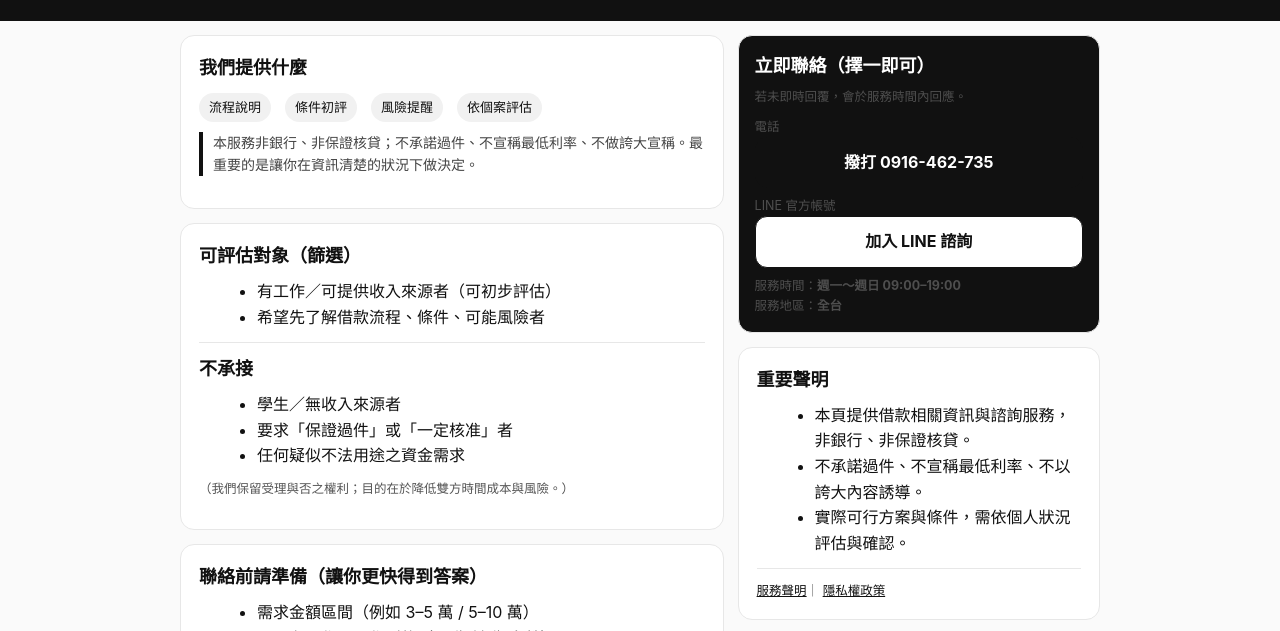
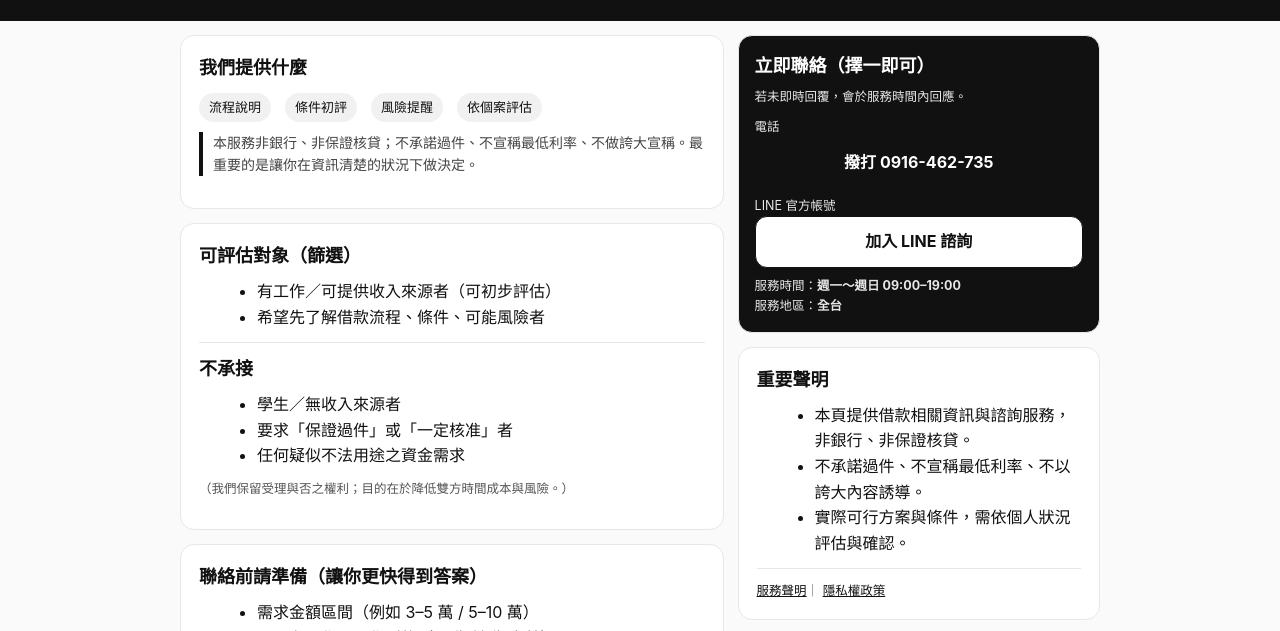
Before and after one commit to LU926-max/xinxin-landing, a plain HTML site: page index.html in a window 1280 px wide. Shown: the part 145-776 px from the top of the page. Drawn offline with Linux system fonts and the light colour scheme.

Commit message:
Update index.html

```diff
--- a/index.html
+++ b/index.html
@@ -34,6 +34,15 @@
     .contactbox a { color:#fff; }
     .contactrow { display:flex; flex-direction:column; gap:8px; margin-top:10px; }
     footer { padding:18px 0 30px; }
+    /* 聯絡區塊文字強制白色 */
+/* 聯絡區塊文字強制白色 */
+.contactbox,
+.contactbox h2,
+.contactbox p,
+.contactbox span,
+.contactbox div {
+  color: #ffffff !important;
+}
   </style>
 </head>
 
```
